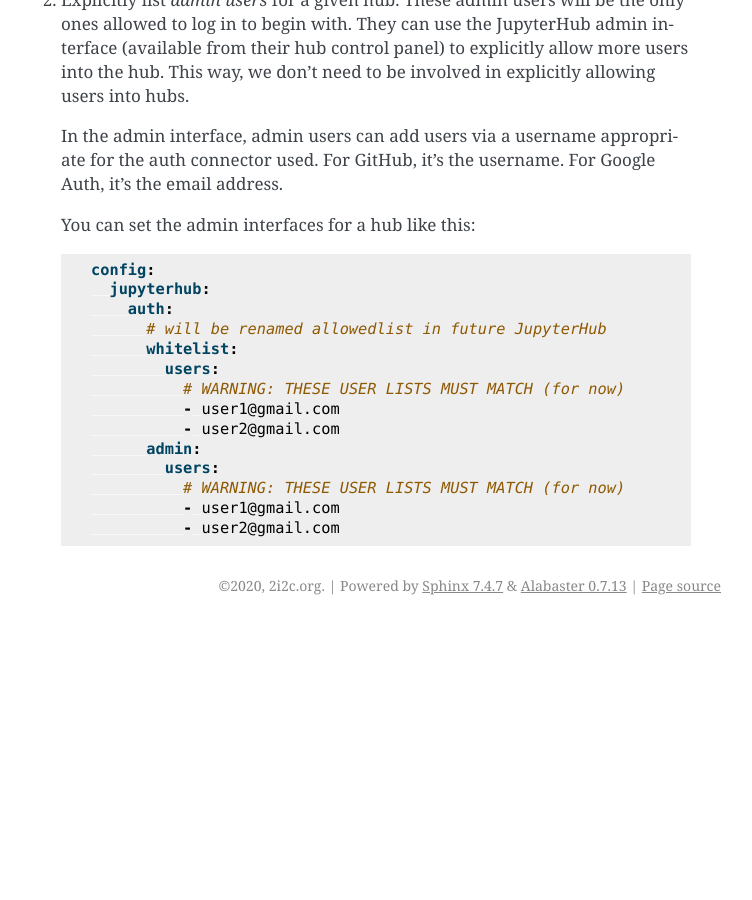
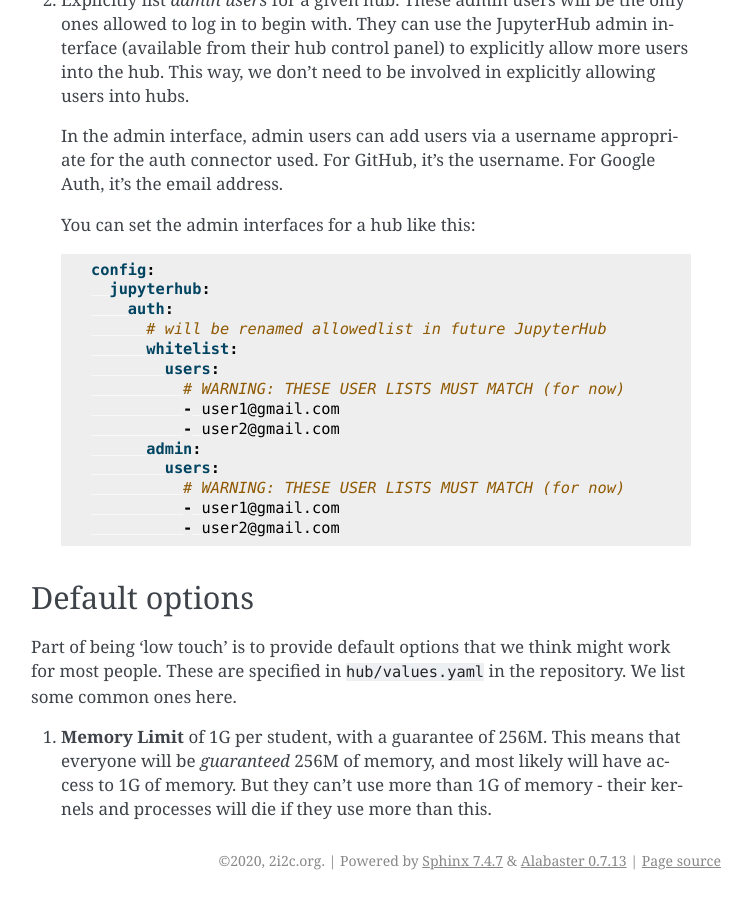
Before and after one commit to 2i2c-org/infrastructure, a Sphinx documentation site: the page built from docs/index.md, in a window 1280 px wide and 900 px high, scrolled down 1444 px. Shown: the whole window, without its empty margins (389-1141 px from the left). Built offline with Sphinx 7.4.7, drawn with Linux system fonts in a browser that asks for light colours; before the commit the page ends 2069 px from its top, so only the background shows below that.

Commit message:
Add doc about default memory limit

````diff
--- a/docs/index.md
+++ b/docs/index.md
@@ -94,3 +94,15 @@
              - user1@gmail.com
              - user2@gmail.com
    ```
+
+
+## Default options
+
+Part of being 'low touch' is to provide default options that we think might
+work for most people. These are specified in `hub/values.yaml` in the repository.
+We list some common ones here.
+
+1. **Memory Limit** of 1G per student, with a guarantee of 256M. This means that
+   everyone will be *guaranteed* 256M of memory, and most likely will have access
+   to 1G of memory. But they can't use more than 1G of memory - their kernels and
+   processes will die if they use more than this.
````
